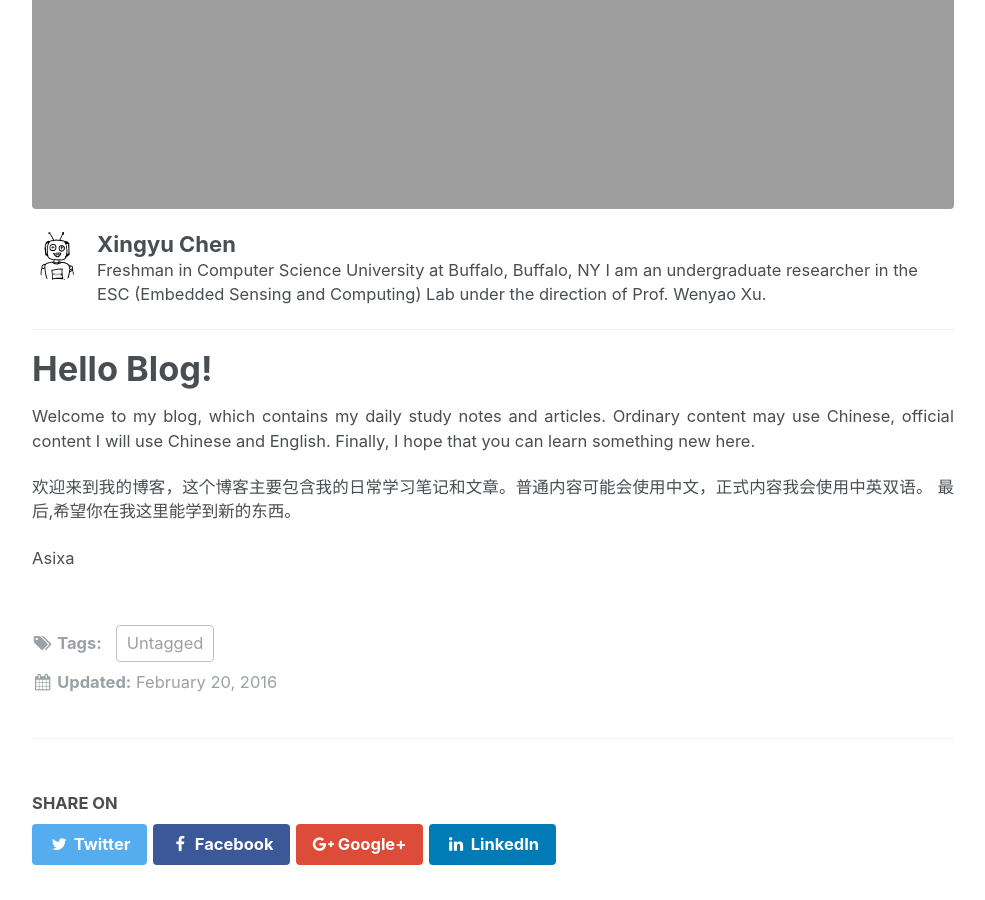
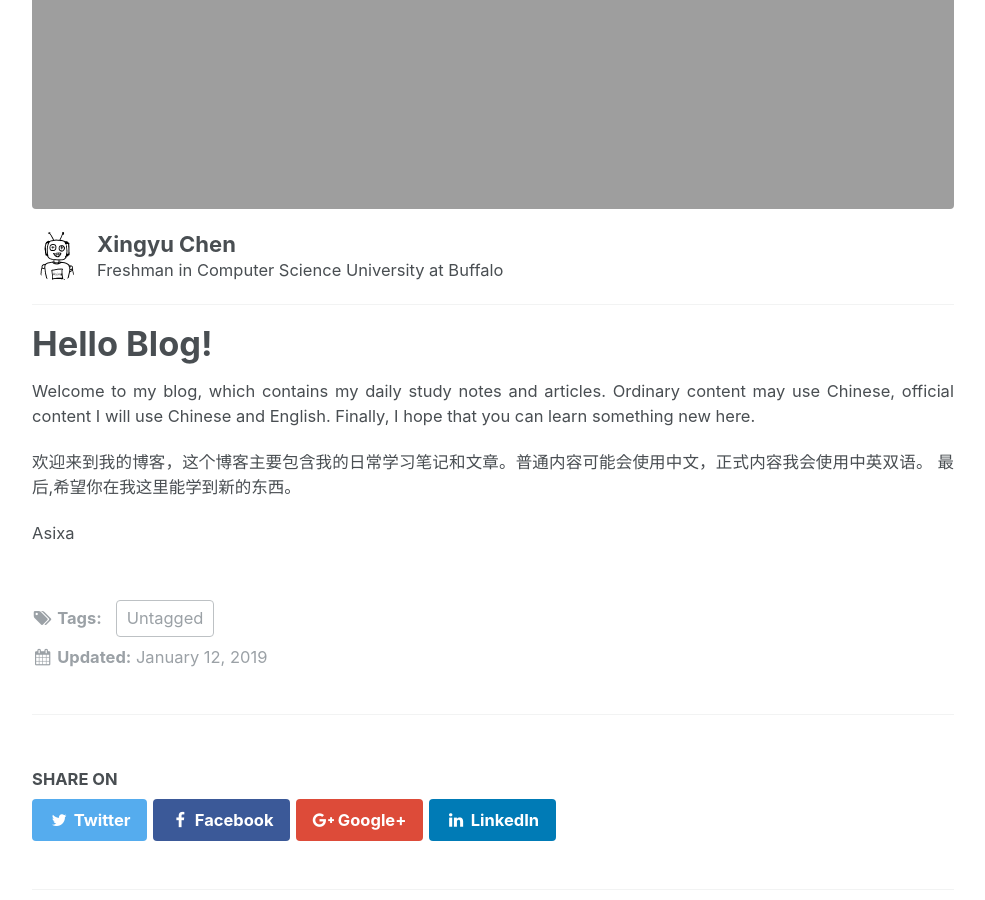
Before and after one commit to Asixa/notebook, a Jekyll site: the page built from _posts/2019-01-12-HelloWorld.md, in a window 1280 px wide and 900 px high, scrolled down 626 px. Shown: the whole window, without its empty margins (147-1132 px from the left). Built offline with Jekyll 4.4.1, drawn with Linux system fonts in a browser that asks for light colours; comment, search, counter and statistics services are not loaded.

```diff
--- a/_config.yml
+++ b/_config.yml
@@ -20,7 +20,7 @@ words_per_minute         : 200
 comments:
   provider               : "disqus"
   disqus:
-    shortname            : behindthepixels
+    shortname            : "ANotebook"
   discourse:
     server               : # https://meta.discourse.org/t/embedding-discourse-comments-via-javascript/31963 , e.g.: meta.discourse.org
   facebook:
@@ -80,10 +80,7 @@ author:
   name             : "Xingyu Chen"
   avatar           : "/assets/images/AuthorProfile1.jpg"
   bio              : "Freshman in Computer Science
-University at Buffalo, Buffalo, NY
-I am an undergraduate researcher in the
-ESC (Embedded Sensing and Computing) Lab
-under the direction of Prof. Wenyao Xu."
+University at Buffalo"
   location         : "Buffalo, NY"
   email            : "xchen252@buffalo.edu"
   uri              :
--- a/index.html
+++ b/index.html
@@ -2,4 +2,4 @@
 
 ---
 
-<meta http-equiv="refresh" content="0; URL='/post/'" />
+<meta http-equiv="refresh" content="0; URL='/blog/post/'" />
```
Also changed, not shown: _posts/2019-01-12-HelloWorld.md (renamed from _posts/2016-02-20-Onward.md).
